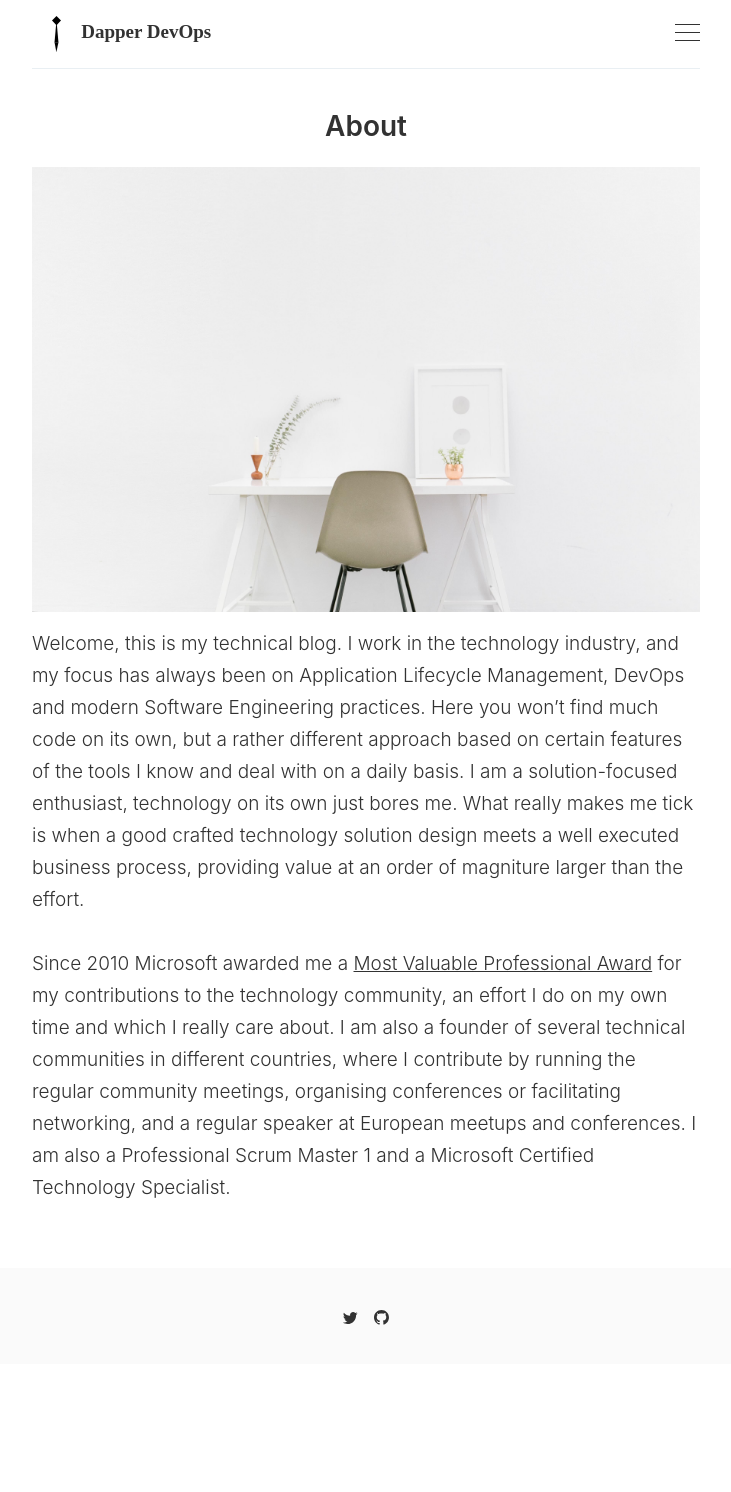
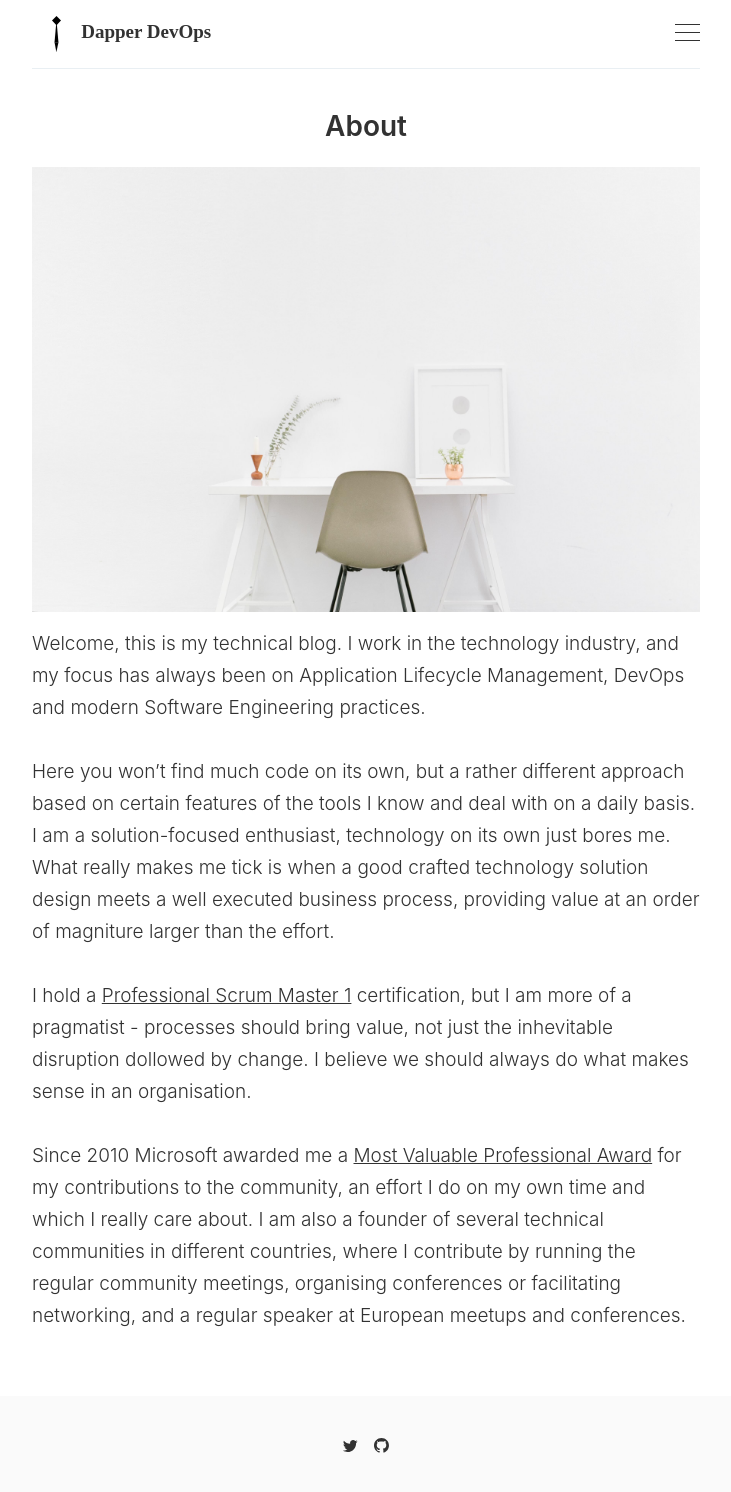
Before and after one commit to MattVSTS/mattvsts.github.io, a Jekyll site: the page built from _pages/about.md, in a window 1280 px wide. Shown: the whole page, without its empty margins (274-1005 px from the left). Built offline with Jekyll 4.4.1, drawn with Linux system fonts in a browser that asks for light colours; comment, search, counter and statistics services are not loaded; before the commit the page ends 1364 px from its top, so only the background shows below that.

```diff
--- a/_pages/about.md
+++ b/_pages/about.md
@@ -3,9 +3,10 @@ layout: page
 title: About
 image: '/images/pages/about.jpeg'
 ---
+Welcome, this is my technical blog. I work in the technology industry, and my focus has always been on Application Lifecycle Management, DevOps and modern Software Engineering practices.
 
-Welcome, this is my technical blog. I work in the technology industry, and my focus has always been on Application Lifecycle Management, DevOps and modern Software Engineering practices.
-Here you won't find much code on its own, but a rather different approach based on certain features of the tools I know and deal with on a daily basis.
-I am a solution-focused enthusiast, technology on its own just bores me. What really makes me tick is when a good crafted technology solution design meets a well executed business process, providing value at an order of magniture larger than the effort.
+Here you won’t find much code on its own, but a rather different approach based on certain features of the tools I know and deal with on a daily basis. I am a solution-focused enthusiast, technology on its own just bores me. What really makes me tick is when a good crafted technology solution design meets a well executed business process, providing value at an order of magniture larger than the effort.
 
-Since 2010 Microsoft awarded me a [Most Valuable Professional Award](https://mvp.microsoft.com/en-us/PublicProfile/4027206?fullName=Matteo Emili) for my contributions to the technology community, an effort I do on my own time and which I really care about. I am also a founder of several technical communities in different countries, where I contribute by running the regular community meetings, organising conferences or facilitating networking, and a regular speaker at European meetups and conferences. I am also a Professional Scrum Master 1 and a Microsoft Certified Technology Specialist.
+I hold a [Professional Scrum Master 1](https://www.scrum.org/user/168055) certification, but I am more of a pragmatist - processes should bring value, not just the inhevitable disruption dollowed by change. I believe we should always do what makes sense in an organisation.
+
+Since 2010 Microsoft awarded me a [Most Valuable Professional Award](https://mvp.microsoft.com/en-us/PublicProfile/4027206?fullName=Matteo Emili) for my contributions to the community, an effort I do on my own time and which I really care about. I am also a founder of several technical communities in different countries, where I contribute by running the regular community meetings, organising conferences or facilitating networking, and a regular speaker at European meetups and conferences.
```
Also changed, not shown: _pages/engagements_2020.md (+5 -1 lines), _posts/2020-04-07-what-does-automate-your-workflow-means.md (added, +50 -0 lines), README.md, images/posts/2020-04-07_14-23-11.png (added), images/posts/2020-04-07_14-32-46.png (added).
